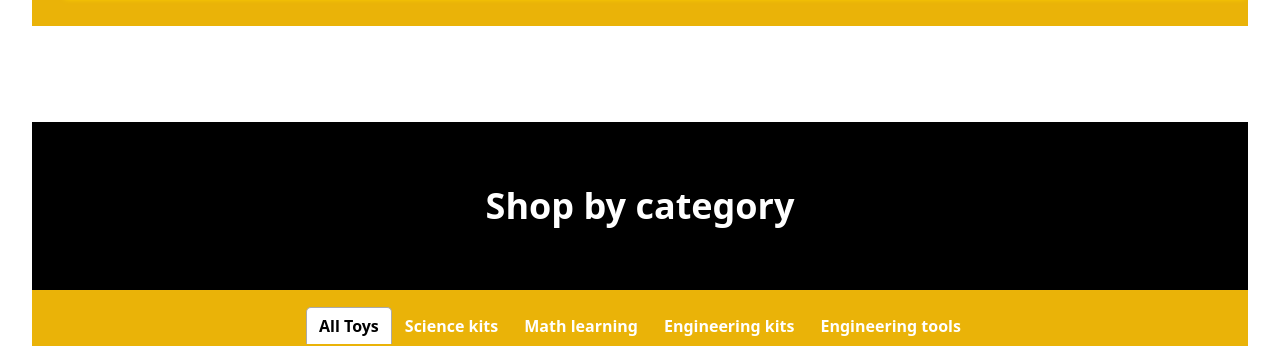
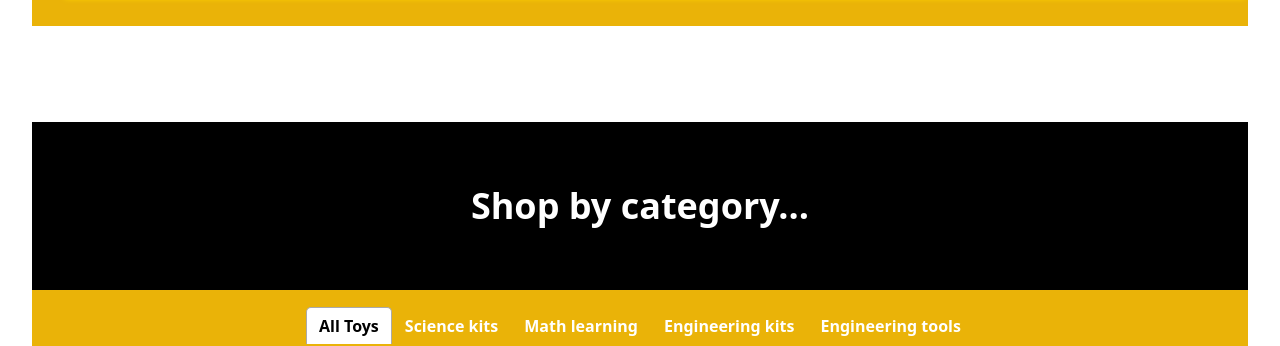
Before and after one commit to IqbalHossain4/Findus-toys, a React (Vite) app: page / in a window 1280 px wide. Shown: the part 1174-1520 px from the top of the page. Built offline with nearby package versions, Linux system fonts and the light colour scheme; no server answers.

Commit message:
add fis insues

```diff
--- a/src/Component/Tabs.jsx
+++ b/src/Component/Tabs.jsx
@@ -54,7 +54,7 @@ const WrapTabs = () => {
   return (
     <div className="mt-16 pt-8" data-aos="fade-up" data-aos-duration="2000">
       <h1 className="font-bold  text-white  bg-black  text-center  text-4xl  py-16">
-      Shop by category
+        Shop by category...
       </h1>
       <div>
         <Tabs>
@@ -201,7 +201,7 @@ const WrapTabs = () => {
                   {engineerin.map((toy) => {
                     return (
                       <div
-                      data-aos="fade-up"
+                        data-aos="fade-up"
                         data-aos-duration="1000"
                         key={toy._id}
                         className="border rounded p-4 shadow-md shadow-yellow-500"
@@ -243,7 +243,7 @@ const WrapTabs = () => {
                   {tools.map((toy) => {
                     return (
                       <div
-                      data-aos="fade-up"
+                        data-aos="fade-up"
                         data-aos-duration="1000"
                         key={toy._id}
                         className="border rounded p-4 shadow-md shadow-yellow-500"
```
